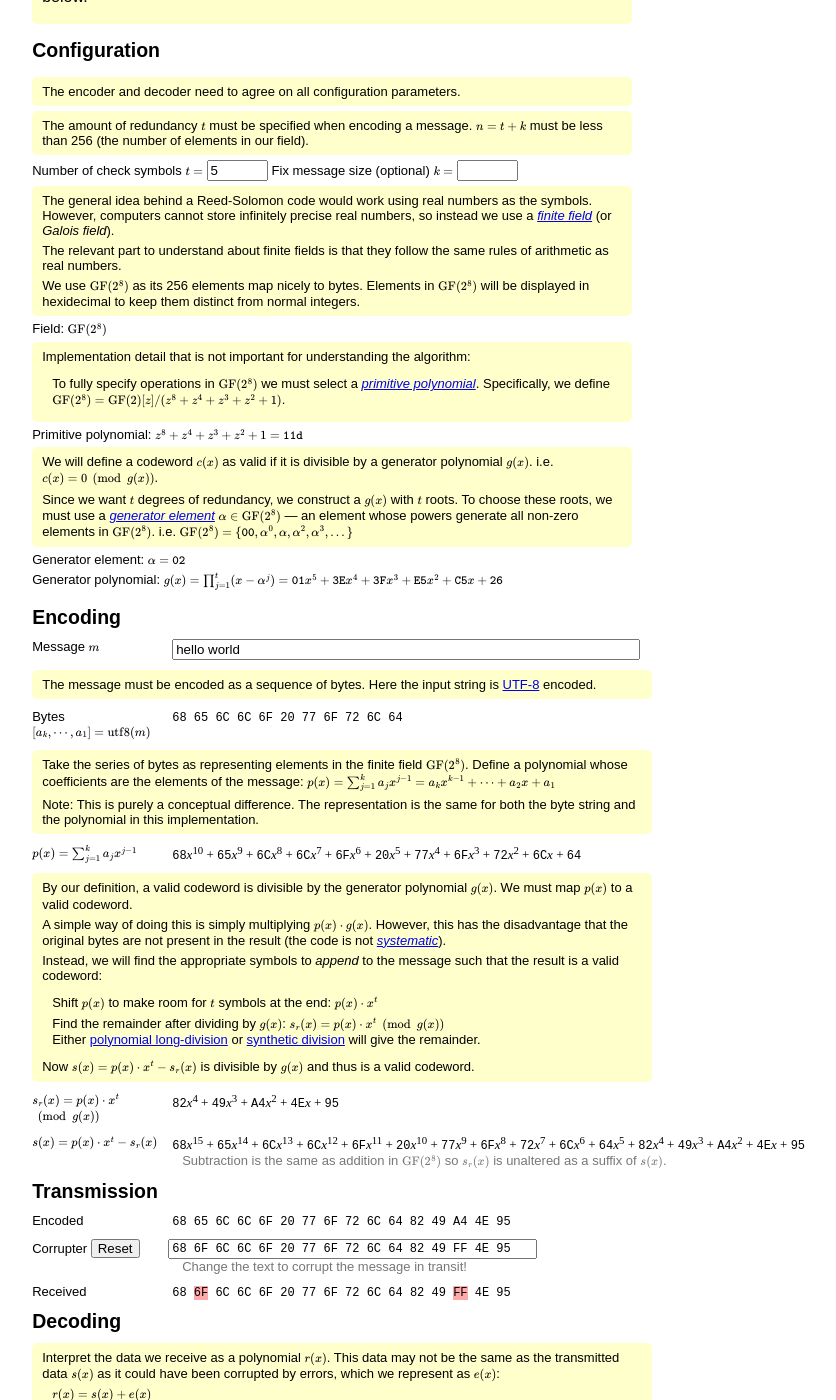
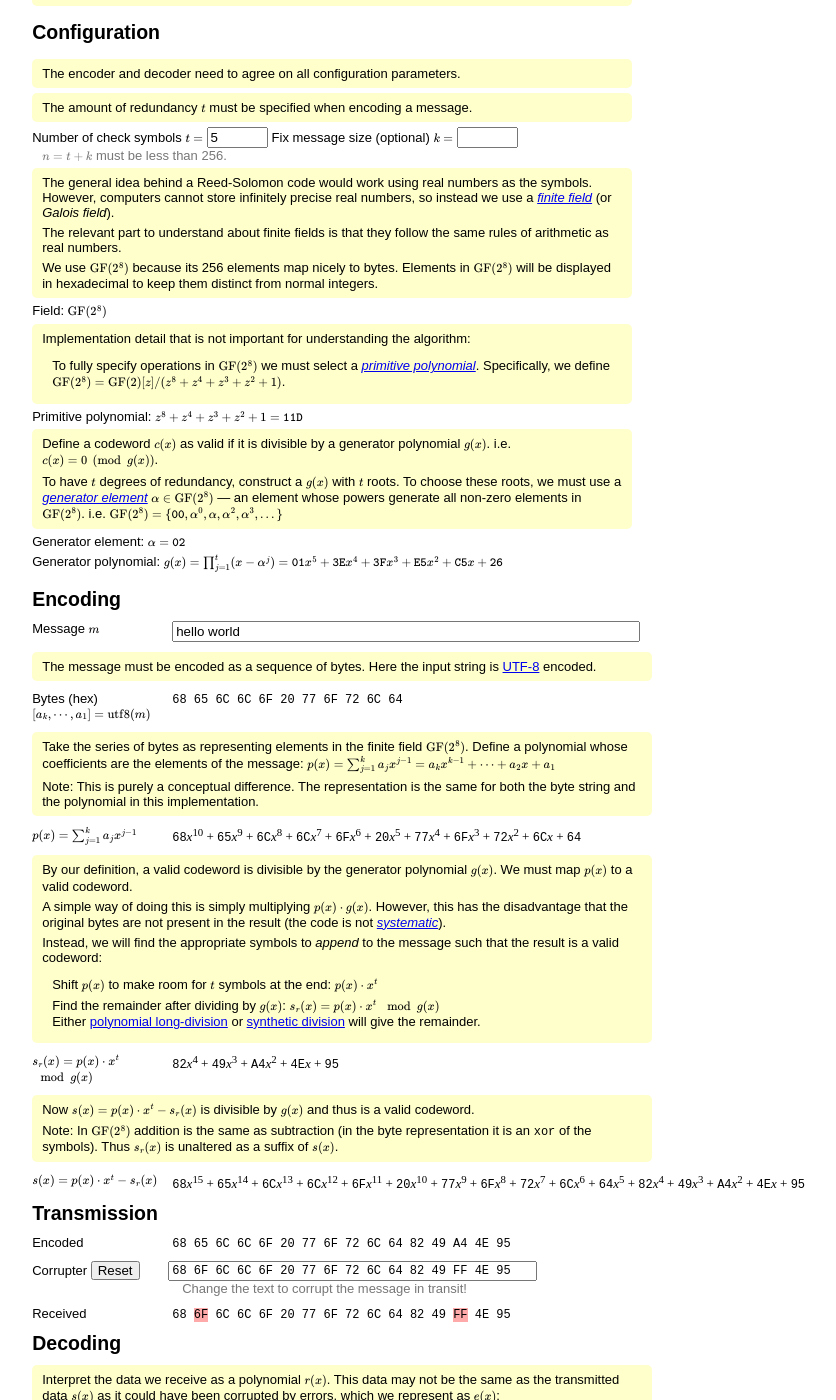
Before and after one commit to sigh/reed-solomon, a Jekyll site: the page built from index.md, in a window 1280 px wide and 1400 px high, scrolled down 650 px. Shown: the whole window, without its empty margins (39-875 px from the left). Built offline with Jekyll 4.4.1, drawn with Linux system fonts in a browser that asks for light colours; some of the changed text lies outside the part shown.

Commit message:
Update explanation.

```diff
--- a/index.md
+++ b/index.md
@@ -17,7 +17,7 @@ title: Reed-Solomon Error Correction
 
   > Reed-Solomon codes are a family of error correction codes which encode a
   > message of length $$ k $$ into a codeword of length $$ n $$ using
-  > $$ t = n + k $$ redundant symbols (here, a symbol will just be a byte).
+  > $$ t = n - k $$ redundant symbols (here, a symbol will just be a byte).
   > They can:
   >
   > - Detect up to $$ t $$ errors (altered symbols).
@@ -57,13 +57,14 @@ title: Reed-Solomon Error Correction
   > The encoder and decoder need to agree on all configuration parameters.
 
   > The amount of redundancy $$ t $$ must be specified when encoding a message.
-  > $$ n = t + k $$ must be less than 256  (the number of elements in our
-  > field).
 
   <label for="t-input">Number of check symbols $$ t = $$</label>
   <input type="number" id="t-input" value="5" min=1 max=255>
   <label for="k-input">Fix message size (optional) $$ k = $$</label>
   <input type="number" id="k-input" value="" min=0 max=255>
+  <span class="clarification">
+    $$ n = t + k $$ must be less than 256.
+  </span>
 
   > The general idea behind a Reed-Solomon code would work using real numbers
   > as the symbols. However, computers cannot store infinitely precise real
@@ -73,8 +74,8 @@ title: Reed-Solomon Error Correction
   > The relevant part to understand about finite fields is that they follow
   > the same rules of arithmetic as real numbers.
   >
-  > We use $$ {\rm GF}(2^8) $$ as its 256 elements map nicely to bytes.
-  > Elements in $$ {\rm GF}(2^8) $$ will be displayed in hexidecimal to keep
+  > We use $$ {\rm GF}(2^8) $$ because its 256 elements map nicely to bytes.
+  > Elements in $$ {\rm GF}(2^8) $$ will be displayed in hexadecimal to keep
   > them distinct from normal integers.
 
   Field: $$ {\rm GF}(2^8) $$
@@ -86,13 +87,13 @@ title: Reed-Solomon Error Correction
   > > Specifically, we define $$ {\rm GF}(2^8) = {\rm GF}(2)[z]/(z^8+z^4+z^3+z^2+1) $$.
 
   Primitive polynomial:
-  $$ z^8+z^4+z^3+z^2+1 = \texttt{11d} $$
+  $$ z^8+z^4+z^3+z^2+1 = \texttt{11D} $$
 
-  > We will define a codeword $$ c(x) $$ as valid if it is divisible
+  > Define a codeword $$ c(x) $$ as valid if it is divisible
   > by a generator polynomial $$ g(x) $$. i.e.
   > $$ c(x) = 0 \pmod{g(x)} $$.
   >
-  > Since we want $$ t $$ degrees of redundancy, we construct a $$ g(x) $$ with
+  > To have $$ t $$ degrees of redundancy, construct a $$ g(x) $$ with
   > $$ t $$ roots. To choose these roots, we must use a
   > [_generator element_](https://en.wikipedia.org/wiki/Primitive_element_(finite_field))
   > $$ \alpha \in {\rm GF}(2^8) $$ ---
@@ -120,7 +121,8 @@ Message $$ m $$
 Message was truncated because it is too long.
 </div>
 
-Bytes $$ [a_k, \cdots, a_1] = \text{utf8}(m) $$
+Bytes (hex)
+$$ [a_k, \cdots, a_1] = \text{utf8}(m) $$
 
 <span class="bytes" id="message-utf8"></span>
 
@@ -155,31 +157,31 @@ $$ p(x) = \sum_{j=1}^k a_j x^{j-1} $$
 >> $$ p(x) \cdot x^t $$
 >>
 >> Find the remainder after dividing by $$ g(x) $$:
->> $$ s_r(x) = p(x) \cdot x^t \pmod{g(x)} $$
+>> $$ s_r(x) = p(x) \cdot x^t \mod g(x) $$
 >> Either
 >> [polynomial long-division](https://en.wikipedia.org/wiki/Polynomial_long_division)
 >> or [synthetic division](https://en.wikipedia.org/wiki/Synthetic_division)
 >> will give the remainder.
->
-> Now $$ s(x) = p(x) \cdot x^t - s_r(x) $$ is divisible by $$ g(x) $$ and thus
-> is a valid codeword.
 
 <span>
 $$ s_r(x) = p(x) \cdot x^t $$
-$$ \pmod{g(x)} $$
+$$ \mod g(x) $$
 </span>
 
 <span class="polynomial" id="check-poly"></span>
+
+> Now $$ s(x) = p(x) \cdot x^t - s_r(x) $$ is divisible by $$ g(x) $$ and thus
+> is a valid codeword.
+>
+> Note: In $$ {\rm GF}(2^8) $$ addition is the same as subtraction (in the
+> byte representation it is an `xor` of the symbols).
+> Thus $$ s_r(x) $$ is unaltered as a suffix of $$ s(x) $$.
 
 <span>
 $$ s(x) = p(x) \cdot x^t - s_r(x) $$
 </span>
 
 <span class="polynomial" id="encoded-poly"></span>
-<span class="clarification">
-Subtraction is the same as addition in $$ {\rm GF}(2^8) $$ so $$ s_r(x) $$
-is unaltered as a suffix of $$ s(x) $$.
-</span>
 
 <!-- end:intermediate-results -->
 
@@ -238,7 +240,7 @@ where $$ e(x) = \sum_{k=1}^\nu e_{i_k} x^{i_k} $$
 > For a valid codeword $$ c(x) $$, we know that all the roots of $$ g(x) $$
 > must also be roots of $$ c(x) $$.
 >
-> Define a _syndrome_ as $$ r(x) $$ evaluated at a root of $$ g(x) $$. We have
+> Define a _syndrome_ as $$ r(x) $$ evaluated at a root of $$ g(x) $$. There are
 > $$ t $$ syndromes:
 >
 >> $$ S_j = r(\alpha^j) $$ for $$ 1 \le j \le t $$
@@ -248,6 +250,14 @@ where $$ e(x) = \sum_{k=1}^\nu e_{i_k} x^{i_k} $$
 >  * $$ S_j = s(\alpha^j) + e(\alpha^j) = 0 + e(\alpha^j) = e(\alpha^j) $$
 >  * Each syndrome depends _only_ on the error $$ e(x) $$
 >  * If there are no errors then all syndromes are zero
+>
+> Note: When evaluating $$ r(x) $$, terms $$ x^{255} $$ and greater are
+> indistinguishable from smaller terms because $$ x^k = x^{k+255} $$ in
+> $$ {\rm GF}(2^8) $$.
+> Thus we must limit our codewords to 255 bytes to be able to detect and correct
+> errors.
+> More generally, the codewords lengths must be less than the number of
+> elements in the field.
 
 Syndromes $$ S_j = r(\alpha^j) = e(\alpha^j) $$
 
@@ -273,7 +283,7 @@ it if there were over $$ t/2 $$ errors.
 
 > $$ S_1 \cdots S_t $$ define a set of equations where
 > $$ i_k $$ and $$ e_{i_k} $$ are unknown,
-> $$ S_j = e(\alpha^j) = \sum_{k=1}^\nu e_{i_k} (\alpha^j)^{i_k} $$:
+> $$ S_j = e(\alpha^j) = \sum_{k=1}^\nu e_{i_k} X_k^j $$:
 >
 >> $$ S_j = e_{i_1}X_1^j + \cdots + e_{i_\nu}X_\nu^j $$ for $$ 1 \le j \le \nu $$
 >> where $$ X_k = \alpha^{i_k} $$
--- a/reed_solomon.js
+++ b/reed_solomon.js
@@ -394,7 +394,7 @@ class GF2_8 {
 
   static pow(x, j) {
     // α^(log_α(x) * j)
-    return this.EXP[(this.LOG[p] * j)%this.ORDER];
+    return this.EXP[(this.LOG[x] * j)%this.ORDER];
   }
 
   // Polynomial functions.
```
Also changed, not shown: other parts of index.md (+5 -5 lines).
